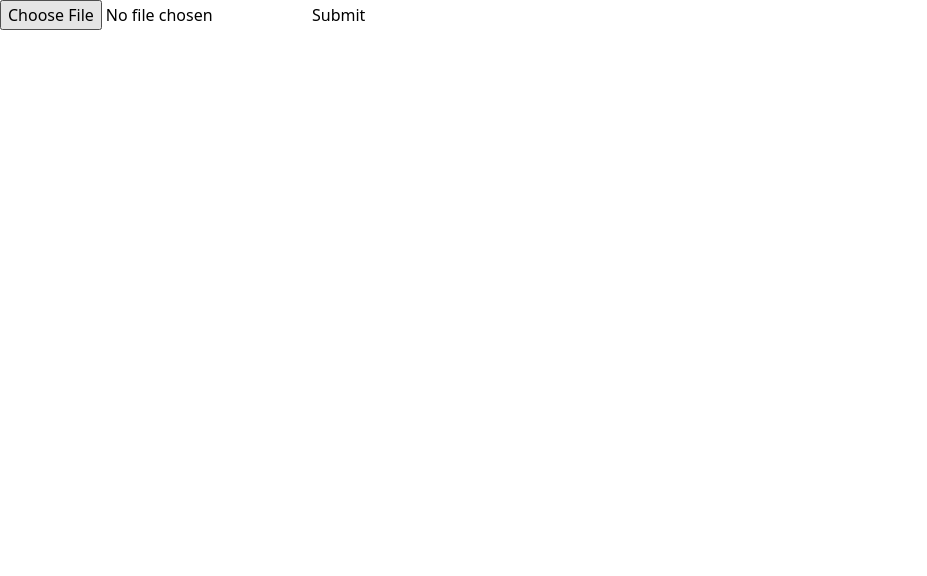
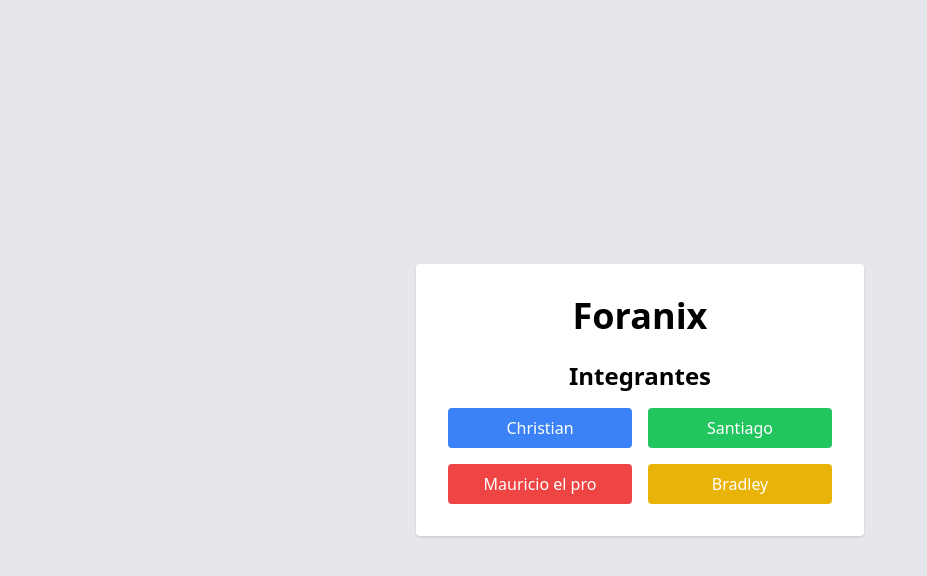
Before and after one commit to esteban-ll-aguilar/PIS_SistemaRE, a React (Create React App) app in the folder sistema-re_react/: page / in a window 1280 px wide. Shown: the top 576 px of the page, without its empty margins (0-927 px from the left). Built offline with nearby package versions, Linux system fonts and the light colour scheme.

Commit message:
WIP on Mauricio_Guachizaca

```diff
--- a/sistema-re_react/package.json
+++ b/sistema-re_react/package.json
@@ -11,6 +11,7 @@
     "postcss-cli": "^11.0.0",
     "react": "^18.3.1",
     "react-dom": "^18.3.1",
+    "react-router-dom": "^6.23.1",
     "react-scripts": "5.0.1",
     "web-vitals": "^2.1.4"
   },
--- a/sistema-re_react/src/App.js
+++ /dev/null
@@ -1,31 +0,0 @@
-import React, { useState } from 'react';
-import './App.css';
-function App() {
-  const [file, setFile] = useState(null);
-
-  const handleFileChange = (event) => {
-    setFile(event.target.files[0]);
-  };
-
-  const handleSubmit = async () => {
-    const formData = new FormData();
-    formData.append('file', file);
-
-    const response = await fetch('http://127.0.0.1:5000/exel_docente', {
-      method: 'POST',
-      body: formData,
-    });
-
-    const data = await response.json();
-    console.log(data);
-  }
-return (
-    <div className="App">
-      <input type="file" accept='.xlsx' onChange={handleFileChange} />
-      <button onClick={handleSubmit}>Submit</button>
-    </div>
-  );
-
-}
-
-export default App;
--- /dev/null
+++ b/sistema-re_react/src/App.jsx
@@ -0,0 +1,24 @@
+import React from 'react'
+import { BrowserRouter as Router, Routes, Route, BrowserRouter } from 'react-router-dom';
+import { Iniciosesion } from './pages/login/iniciosesion';
+import { Graficas } from './pages/graphics/graficas';
+import { Informe } from './pages/interfaces/informe/informe';
+import { Interfaz } from './pages/interfaces/interfaz';
+import { Home } from './pages/home';
+import './App.css'
+
+function App() {
+  return (
+   <BrowserRouter>
+   <Routes>
+    <Route path='/' element={<Home  />} />
+    <Route path='/iniciosesion' element={<Iniciosesion  />} />
+    <Route path='/graficas' element={<Graficas  />} />
+    <Route path='/informe' element={<Informe  />} />
+    <Route path='/interfaz' element={<Interfaz  />} />
+   </Routes>
+   </BrowserRouter>
+  )
+}
+
+export default App;
--- a/sistema-re_react/src/index.js
+++ b/sistema-re_react/src/index.js
@@ -1,7 +1,7 @@
 import React from 'react';
 import ReactDOM from 'react-dom/client';
 import './index.css';
-import App from './App';
+import App from './App.jsx';
 import reportWebVitals from './reportWebVitals';
 
 const root = ReactDOM.createRoot(document.getElementById('root'));
--- /dev/null
+++ b/sistema-re_react/src/pages/graphics/graficas.jsx
@@ -0,0 +1,9 @@
+import React from 'react'
+
+export const Graficas = () => {
+  return (
+    <div>hola</div>
+  )
+}
+
+export default Graficas;
--- /dev/null
+++ b/sistema-re_react/src/pages/home.jsx
@@ -0,0 +1,41 @@
+import React from 'react'
+import { Link } from 'react-router-dom';
+
+export const Home = () => {
+    return (
+        <div className="bg-gray-200 min-h-screen flex items-center justify-center">
+      <div className="bg-white p-8 rounded shadow max-w-md w-full">
+        <h1 className="text-4xl font-bold mb-6 text-center">Foranix</h1>
+        <h2 className="text-2xl font-semibold mb-4 text-center">Integrantes</h2>
+        <div className="grid grid-cols-2 gap-4">
+          <Link
+            to='/iniciosesion'
+            className="bg-blue-500 text-white py-2 px-4 rounded hover:bg-blue-600 flex items-center justify-center text-center"
+          >
+            Christian
+          </Link>
+          <Link
+            to='/graficas'
+            className="bg-green-500 text-white py-2 px-4 rounded hover:bg-green-600 flex items-center justify-center text-center"
+          >
+            Santiago
+          </Link>
+          <Link
+            to='/informe'
+            className="bg-red-500 text-white py-2 px-4 rounded hover:bg-red-600 flex items-center justify-center text-center"
+          >
+            Mauricio el pro
+          </Link>
+          <Link
+            to='/interfaz'
+            className="bg-yellow-500 text-white py-2 px-4 rounded hover:bg-yellow-600 flex items-center justify-center text-center"
+          >
+            Bradley
+          </Link>
+        </div>
+      </div>
+    </div>
+    )
+}
+
+export default Home;
--- /dev/null
+++ b/sistema-re_react/src/pages/interfaces/informe/informe.jsx
@@ -0,0 +1,9 @@
+import React from 'react'
+
+export const Informe = () => {
+  return (
+    <div>I</div>
+  )
+}
+
+export default Informe;
--- /dev/null
+++ b/sistema-re_react/src/pages/interfaces/interfaz.jsx
@@ -0,0 +1,7 @@
+import React from 'react'
+
+export const Interfaz = () => {
+  return (
+    <div>santiago</div>
+  )
+}
--- /dev/null
+++ b/sistema-re_react/src/pages/login/iniciosesion.jsx
@@ -0,0 +1,9 @@
+import React from 'react'
+
+export const Iniciosesion = () => {
+  return (
+    <div>iniciosesion</div>
+  )
+}
+
+export default Iniciosesion;
```
Also changed, not shown: 1 other file (tests, documents, lock files or other folders).
